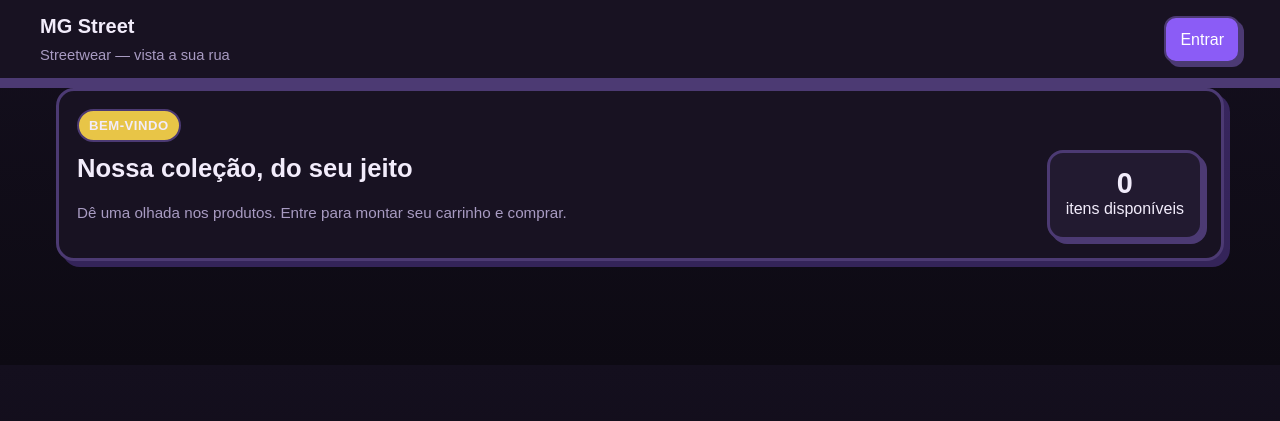
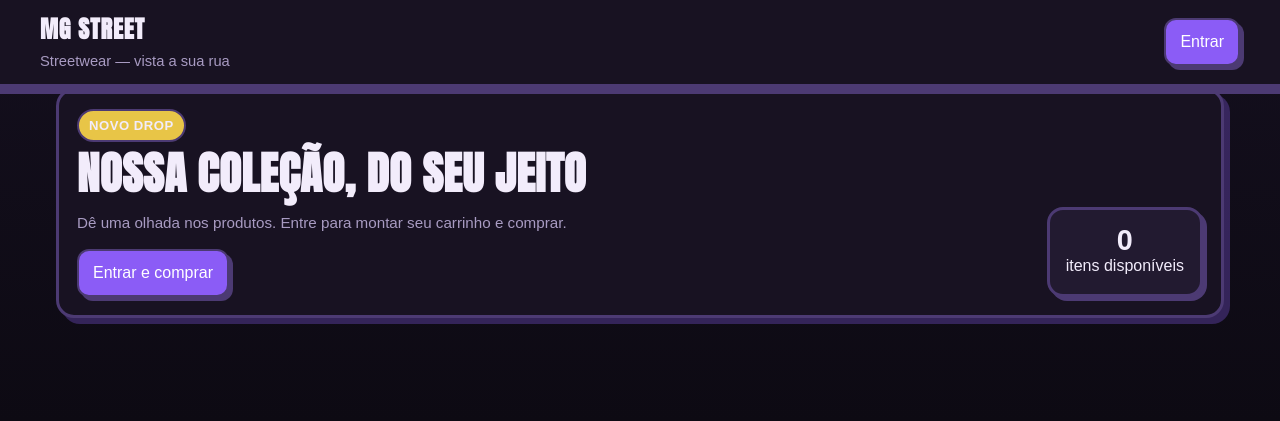
Before and after one commit to micaelcosmo/mg-street, a Flask app: page / in a window 1280 px wide. Shown: the top 421 px of the page. Run offline with Flask 3, Linux system fonts and the light colour scheme; data that the repository does not hold is empty; some libraries are stand-ins or nearby versions.

Commit message:
feat(ui): fonte display (Anton) nos titulos e hero com mais presenca
Liga a fonte display Anton (Google Fonts via <link> nos 5 templates) e a aplica, por var(--font-display), aos titulos de marca (.loja-header h1, .admin-header .brand h1, .login-brand h1) e ao hero (.loja-hero h2 com clamp() + uppercase). Hero da landing ganha gradiente (surface->surface-alt via tokens), kicker 'Novo drop' e CTA 'Entrar e comprar'. Sem cor crua (so tokens); demais visuais inalterados.

Testes: tests/test_frontend_visual.py garante o token --font-display (Anton), a aplicacao nas headings, o <link> da fonte nos 5 templates e o CTA/fonte na landing. Suite 116 passed, 1 skipped.

Co-Authored-By: Claude Opus 4.8 (1M context) <noreply@anthropic.com>

```diff
--- a/static/css/components.css
+++ b/static/css/components.css
@@ -65,8 +65,10 @@
 
 .login-brand h1 {
     margin: 0;
-    font-size: 26px;
+    font-family: var(--font-display);
+    font-size: 30px;
     letter-spacing: 0.8px;
+    text-transform: uppercase;
 }
 
 .login-card button {
--- a/static/css/layout.css
+++ b/static/css/layout.css
@@ -44,8 +44,11 @@
 
 .loja-header h1 {
     margin: 0;
-    font-size: 1.25rem;
+    font-family: var(--font-display);
+    font-size: 1.5rem;
     font-weight: 800;
+    text-transform: uppercase;
+    letter-spacing: 0.04em;
 }
 
 .subtitle {
@@ -76,12 +79,16 @@
     align-items: flex-end;
     gap: 18px;
     margin-bottom: 14px;
-    background: var(--surface);
+    background: linear-gradient(135deg, var(--surface) 0%, var(--surface-alt) 100%);
 }
 
 .loja-hero h2 {
     margin: 8px 0 8px;
-    font-size: 1.6rem;
+    font-family: var(--font-display);
+    font-size: clamp(1.8rem, 5vw, 2.8rem);
+    text-transform: uppercase;
+    letter-spacing: 0.01em;
+    line-height: 1.05;
 }
 
 /* Admin */
@@ -113,7 +120,10 @@
 
 .admin-header .brand h1 {
     margin: 0;
-    font-size: 1.25rem;
+    font-family: var(--font-display);
+    font-size: 1.5rem;
+    text-transform: uppercase;
+    letter-spacing: 0.04em;
 }
 
 .admin-header .brand .subtitle {
--- a/static/css/tokens.css
+++ b/static/css/tokens.css
@@ -43,7 +43,7 @@
 
     /* Tipografia */
     --font-body: Arial, sans-serif;
-    --font-display: var(--font-body);
+    --font-display: "Anton", var(--font-body);  /* títulos de marca/hero (vibe hype/street) */
     --fs-300: 0.875rem;
     --fs-400: 1rem;
     --fs-500: 1.25rem;
--- a/templates/admin.html
+++ b/templates/admin.html
@@ -4,6 +4,9 @@
     <meta charset="UTF-8">
     <meta name="viewport" content="width=device-width, initial-scale=1.0">
     <title>MG Street - Admin</title>
+    <link rel="preconnect" href="https://fonts.googleapis.com">
+    <link rel="preconnect" href="https://fonts.gstatic.com" crossorigin>
+    <link rel="stylesheet" href="https://fonts.googleapis.com/css2?family=Anton&display=swap">
     <link rel="stylesheet" href="{{ url_for('static', filename='style.css') }}">
     <meta name="robots" content="noindex">
     <style> body { padding-top: 64px; } </style>
--- a/templates/landing.html
+++ b/templates/landing.html
@@ -4,6 +4,9 @@
     <meta charset="UTF-8">
     <meta name="viewport" content="width=device-width, initial-scale=1.0">
     <title>MG Street - Loja</title>
+    <link rel="preconnect" href="https://fonts.googleapis.com">
+    <link rel="preconnect" href="https://fonts.gstatic.com" crossorigin>
+    <link rel="stylesheet" href="https://fonts.googleapis.com/css2?family=Anton&display=swap">
     <link rel="stylesheet" href="{{ url_for('static', filename='style.css') }}">
     <meta name="robots" content="noindex">
 </head>
@@ -23,9 +26,10 @@
     <main class="loja-main">
         <section class="loja-hero card">
             <div>
-                <span class="section-kicker">Bem-vindo</span>
+                <span class="section-kicker">Novo drop</span>
                 <h2>Nossa coleção, do seu jeito</h2>
                 <p class="muted">Dê uma olhada nos produtos. Entre para montar seu carrinho e comprar.</p>
+                <a class="btn" href="/login">Entrar e comprar</a>
             </div>
             <div class="filter-summary">
                 <strong id="product-count">0</strong>
--- a/templates/login.html
+++ b/templates/login.html
@@ -4,6 +4,9 @@
     <meta charset="UTF-8">
     <meta name="viewport" content="width=device-width, initial-scale=1.0">
     <title>MG Street - Login</title>
+    <link rel="preconnect" href="https://fonts.googleapis.com">
+    <link rel="preconnect" href="https://fonts.gstatic.com" crossorigin>
+    <link rel="stylesheet" href="https://fonts.googleapis.com/css2?family=Anton&display=swap">
     <link rel="stylesheet" href="{{ url_for('static', filename='style.css') }}">
     <meta name="robots" content="noindex">
 </head>
--- a/templates/register.html
+++ b/templates/register.html
@@ -4,6 +4,9 @@
     <meta charset="UTF-8">
     <meta name="viewport" content="width=device-width, initial-scale=1.0">
     <title>MG Street - Criar conta</title>
+    <link rel="preconnect" href="https://fonts.googleapis.com">
+    <link rel="preconnect" href="https://fonts.gstatic.com" crossorigin>
+    <link rel="stylesheet" href="https://fonts.googleapis.com/css2?family=Anton&display=swap">
     <link rel="stylesheet" href="{{ url_for('static', filename='style.css') }}">
     <meta name="robots" content="noindex">
 </head>
--- a/templates/shop.html
+++ b/templates/shop.html
@@ -4,6 +4,9 @@
     <meta charset="UTF-8">
     <meta name="viewport" content="width=device-width, initial-scale=1.0">
     <title>MG Street - Loja</title>
+    <link rel="preconnect" href="https://fonts.googleapis.com">
+    <link rel="preconnect" href="https://fonts.gstatic.com" crossorigin>
+    <link rel="stylesheet" href="https://fonts.googleapis.com/css2?family=Anton&display=swap">
     <link rel="stylesheet" href="{{ url_for('static', filename='style.css') }}">
     <meta name="robots" content="noindex">
 </head>
```
Also changed, not shown: spec/04-tasks.md (+5 -0 lines), tests/test_frontend_visual.py (added, +49 -0 lines).
